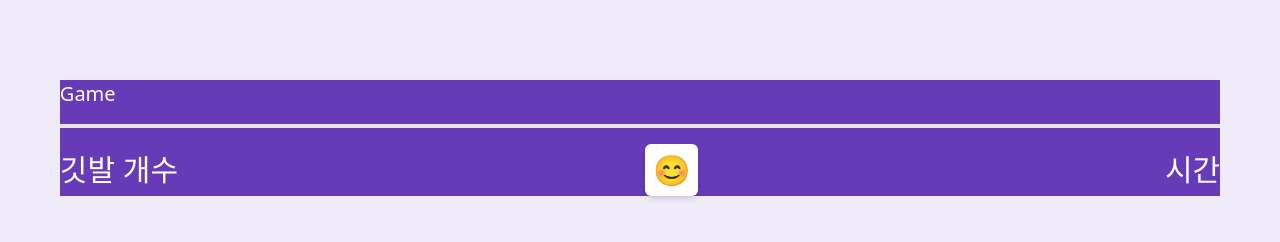
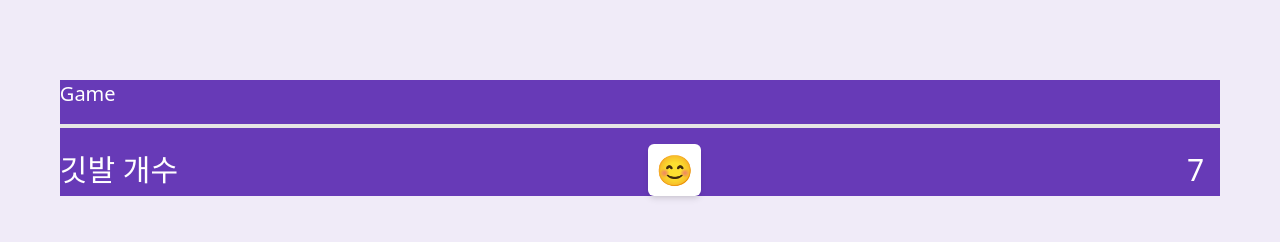
Before and after one commit to rlwjd31/mine-game, a React (Vite) app: page / in a window 1280 px wide. Shown: the top 242 px of the page. Built offline with nearby package versions, Linux system fonts and the light colour scheme.

Commit message:
🚀 [Feat]: Implement Timer logic
타이머 로직 구현

```diff
--- a/src/components/Header.tsx
+++ b/src/components/Header.tsx
@@ -1,12 +1,27 @@
 import { levelConfig } from "@/constants/mineInfo";
 import { generateMineBoard, LevelConfig } from "@/store/mine.slice";
-import { RootDispatch } from "@/store/store";
-import { useState } from "react";
-import { useDispatch } from "react-redux";
+import { RootDispatch, RootState } from "@/store/store";
+import { useEffect, useState } from "react";
+import { useDispatch, useSelector } from "react-redux";
 
 export default function Header() {
   const [isClicked, setIsClicked] = useState(false);
   const [isModalOpen, setModalOpen] = useState(false);
+  const [time, setTime] = useState(0);
+
+  const { isStart } = useSelector((state: RootState) => state.minefield);
+
+  useEffect(() => {
+    let timer: NodeJS.Timeout;
+
+    if (isStart) {
+      timer = setInterval(() => {
+        setTime((prevTime) => prevTime + 1);
+      }, 1000);
+    }
+
+    return () => clearInterval(timer);
+  }, [isStart]);
 
   return (
     <div className="relative flex w-full flex-col gap-4 bg-purple-primary text-white">
@@ -26,7 +41,7 @@ export default function Header() {
       <div className="flex w-full items-center justify-between text-3xl">
         <div>깃발 개수</div>
         <button className="rounded-md bg-white p-2 shadow-md">😊</button>
-        <div>시간</div>
+        <span className="px-4">{time}</span>
       </div>
     </div>
   );
--- a/src/store/mine.slice.ts
+++ b/src/store/mine.slice.ts
@@ -17,6 +17,7 @@ export type Board = CellType[][];
 export type MinePosition = `${number},${number}`;
 
 type MinefieldState = {
+  isStart: boolean;
   levelConfig: LevelConfig;
   mines: Set<`${number},${number}`>;
   board: Board;
@@ -90,7 +91,9 @@ const initialState: MinefieldState = (() => {
   });
   const board = generateBoard({ row: 8, col: 8, mines });
   markMineCount(board, mines);
+
   return {
+    isStart: true,
     levelConfig: { levelType: "beginner", ...levelConfig.beginner },
     mines: generateMines({ levelType: "beginner", ...levelConfig.beginner }),
     board,
```
